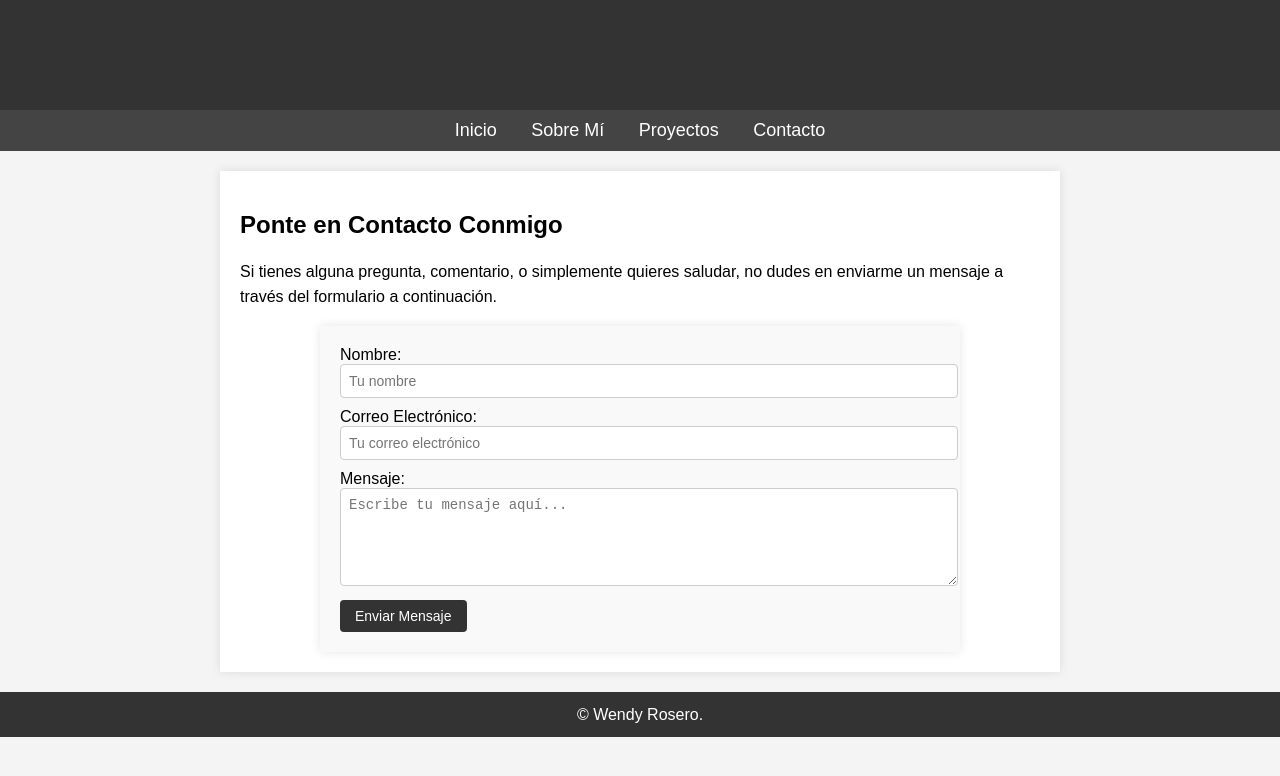
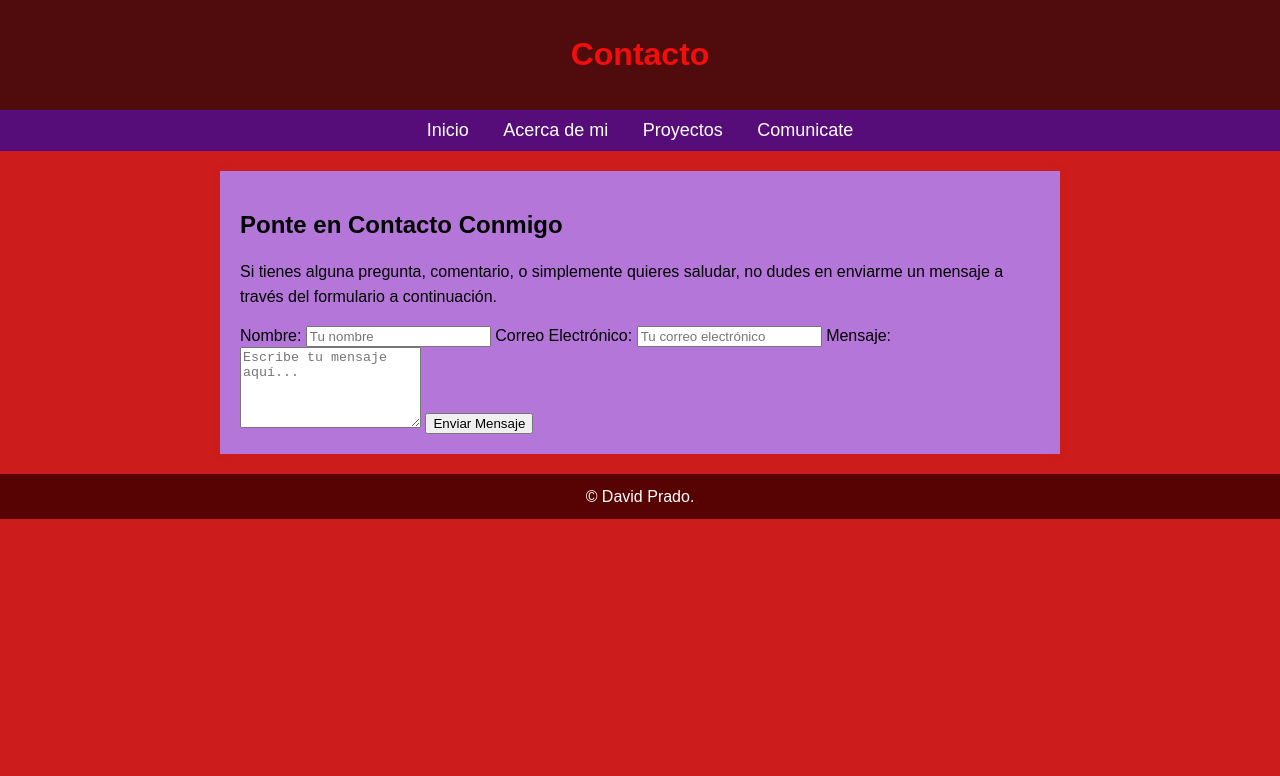
Before and after one commit to msshadoword/Setso, a plain HTML site: page contacto.html in a window 1280 px wide. Drawn offline with Linux system fonts and the light colour scheme.

Commit message:
cambios en txto y colores

```diff
--- a/contacto.html
+++ b/contacto.html
@@ -8,20 +8,20 @@
     <style>
         body {
             font-family: Arial, sans-serif;
-            background-color: #f4f4f4;
+            background-color: #cc1c1c;
             margin: 0;
             padding: 0;
         }
 
         header {
-            background-color: #333;
+            background-color: #500c0c;
             color: white;
             padding: 15px 0;
             text-align: center;
         }
 
         nav {
-            background-color: #444;
+            background-color: #560d79;
             padding: 10px;
             text-align: center;
         }
@@ -39,14 +39,14 @@
 
         main {
             padding: 20px;
-            background-color: white;
+            background-color: rgb(181, 118, 218);
             max-width: 800px;
             margin: 20px auto;
-            box-shadow: 0 0 10px rgba(0, 0, 0, 0.1);
+            box-shadow: 0 0 10px rgba(207, 40, 40, 0.1);
         }
 
         h1 {
-            color: #333;
+            color: #f30d0d;
         }
 
         p {
@@ -54,7 +54,7 @@
         }
 
         footer {
-            background-color: #333;
+            background-color: #570303;
             color: white;
             text-align: center;
             padding: 10px 0;
@@ -63,38 +63,6 @@
 
         footer p {
             margin: 0;
-        }
-
-        form {
-            max-width: 600px;
-            margin: 0 auto;
-            padding: 20px;
-            background-color: #f9f9f9;
-            box-shadow: 0 0 10px rgba(0, 0, 0, 0.1);
-        }
-
-        input,
-        textarea {
-            width: 100%;
-            padding: 8px;
-            margin-bottom: 10px;
-            border: 1px solid #ccc;
-            border-radius: 4px;
-            font-size: 14px;
-        }
-
-        button {
-            background-color: #333;
-            color: white;
-            padding: 8px 15px;
-            border: none;
-            border-radius: 4px;
-            cursor: pointer;
-            font-size: 14px;
-        }
-
-        button:hover {
-            background-color: #555;
         }
     </style>
 </head>
@@ -106,9 +74,9 @@
 
     <nav>
         <a href="index.html">Inicio</a>
-        <a href="sobre_mi.html">Sobre Mí</a>
+        <a href="sobre_mi.html">Acerca de mi</a>
         <a href="proyectos.html">Proyectos</a>
-        <a href="contacto.html">Contacto</a>
+        <a href="contacto.html">Comunicate</a>
     </nav>
 
     <main>
@@ -130,7 +98,7 @@
     </main>
 
     <footer>
-        <p>&copy; Wendy Rosero.</p>
+        <p>&copy; David Prado.</p>
     </footer>
 </body>
 
```
Also changed, not shown: index.html (+10 -10 lines), proyectos.html (+10 -10 lines), sobremi.html (+21 -20 lines).
